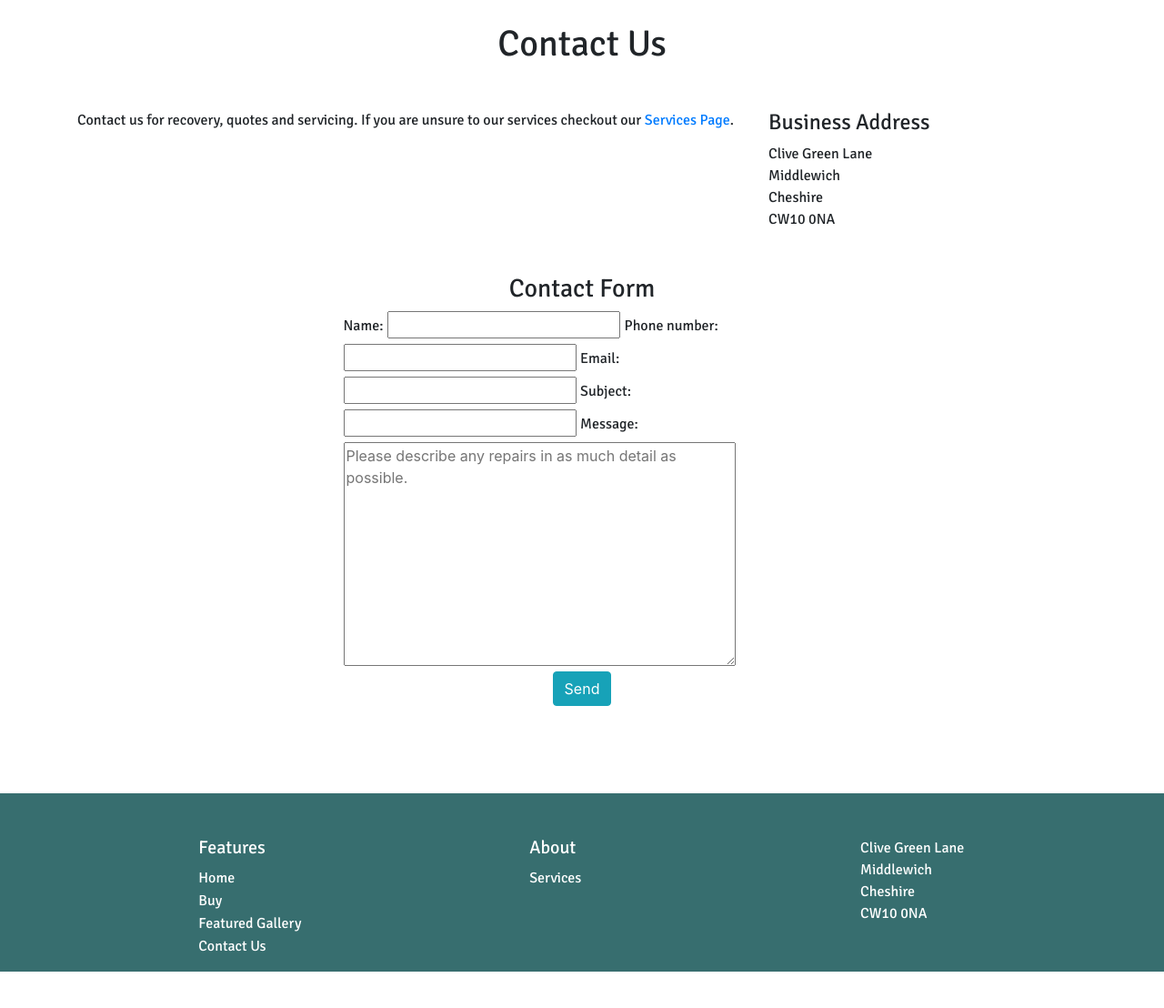
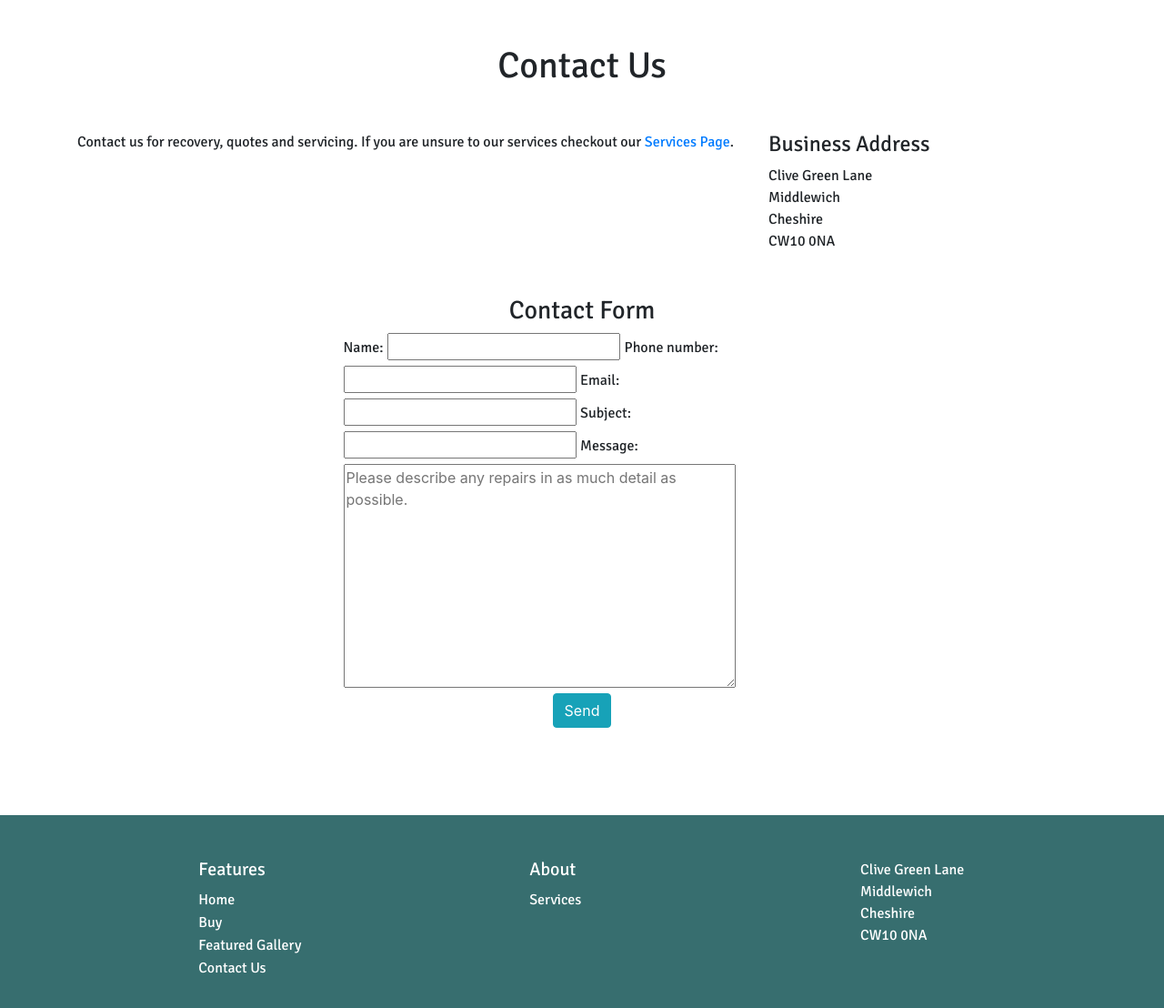
Before and after one commit to msped/cheshirewestvehicles, a Django app: page /contact/ in a window 1280 px wide. Shown: the part 76-1184 px from the top of the page at 91% size. Before the commit the page ends 1144 px from the top, so only its background shows below. Run offline with Django 4.2, Linux system fonts and the light colour scheme; some libraries are stand-ins or nearby versions.

Commit message:
fixed white spacng issue with footer

```diff
--- a/templates/base.html
+++ b/templates/base.html
@@ -40,7 +40,7 @@
             </div>
         </nav>
 
-        <main class="container my-4">
+        <main class="container my-5">
             {% if messages %}
             <ul class="flashes list-unstyled">
                 {% for message in messages %}
@@ -59,7 +59,7 @@
             {% endblock content %}
         </main>
 
-        <footer class="pt-3 mt-md-5 pt-md-5 static-bottom">
+        <footer class="py-3 mt-md-5 pt-md-5 static-bottom">
             <div class="row">
                 <div class="col-6 col-md offset-md-2">
                     <h5 class="text-custom">Features</h5>
```
